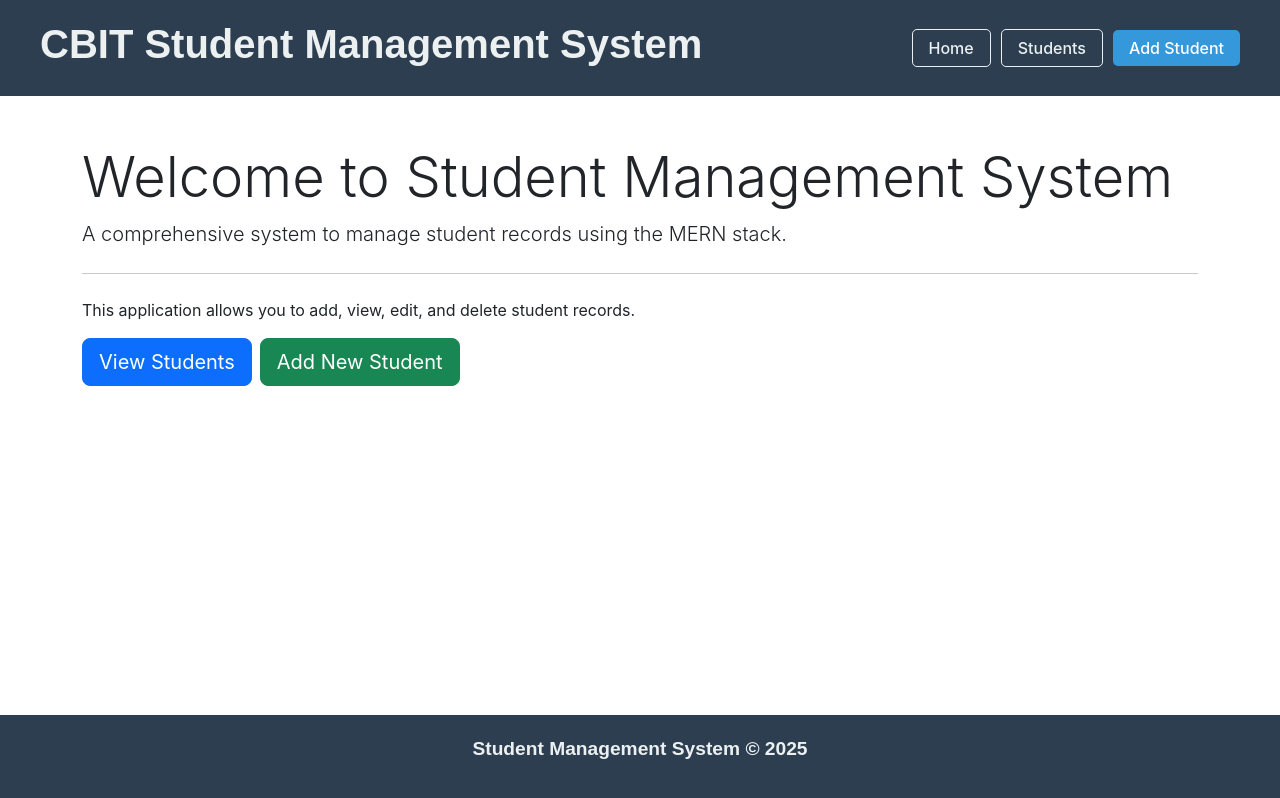
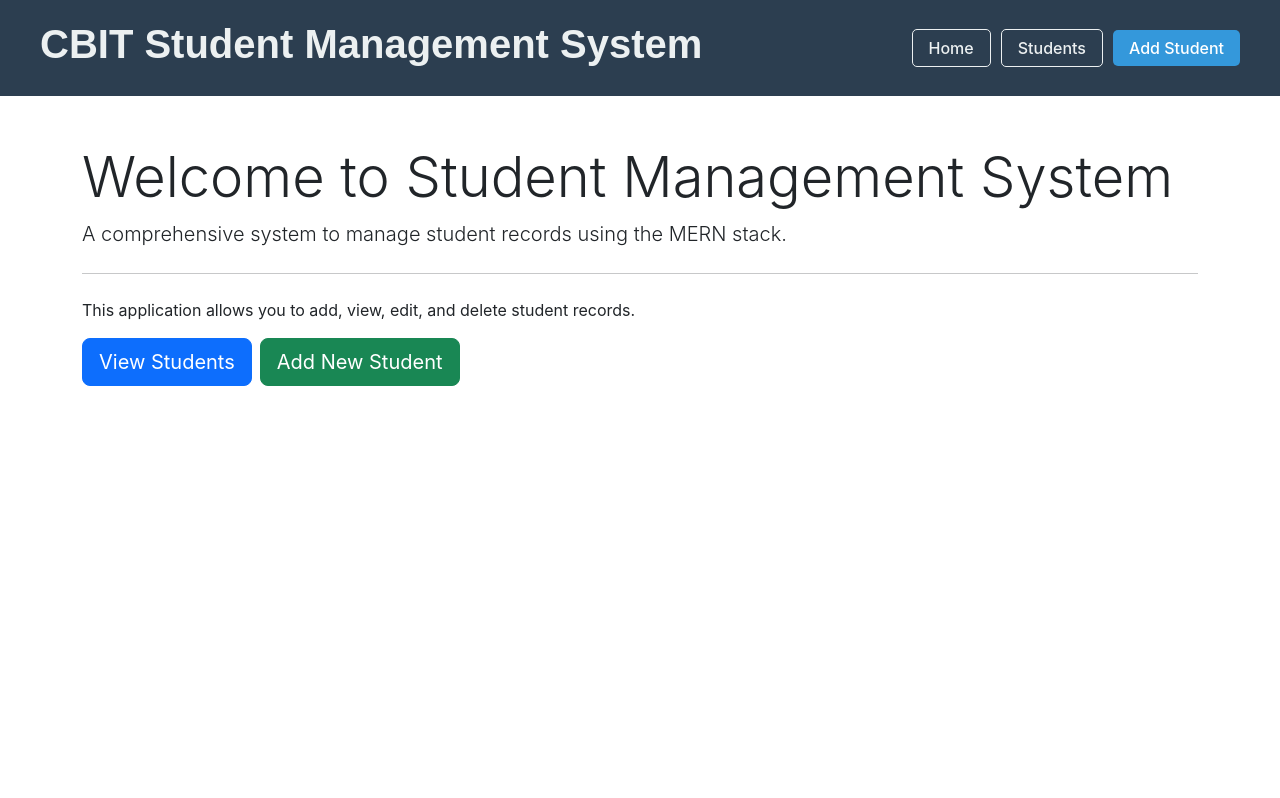
Before and after one commit to Meenakshi2011/Student-Management, a React (Create React App) app in the folder frontend/: page / in a window 1280 px wide. Built offline with nearby package versions, Linux system fonts and the light colour scheme.

Commit message:
Update Footer.js

```diff
--- a/frontend/src/components/Footer.js
+++ b/frontend/src/components/Footer.js
@@ -2,11 +2,9 @@ import React from 'react';
 
 function Footer() {
   return (
-    <footer style={{ backgroundColor: '#2c3e50', color: '#ecf0f1', padding: '20px', marginTop: '50px', fontFamily: 'Arial, sans-serif' }}>
-      <div style={{ textAlign: 'center' }}>
-        <p style={{ fontSize: '1.2rem', fontWeight: 'bold' }}>
-          Student Management System &copy; {new Date().getFullYear()}
-        </p>
+    <footer className="bg-pink text-white p-4 mt-5">
+      <div className="container text-center">
+        <p style={{ fontFamily: 'Arial, sans-serif' }}>Student Management System &copy; {new Date().getFullYear()}</p>
       </div>
     </footer>
   );
```
